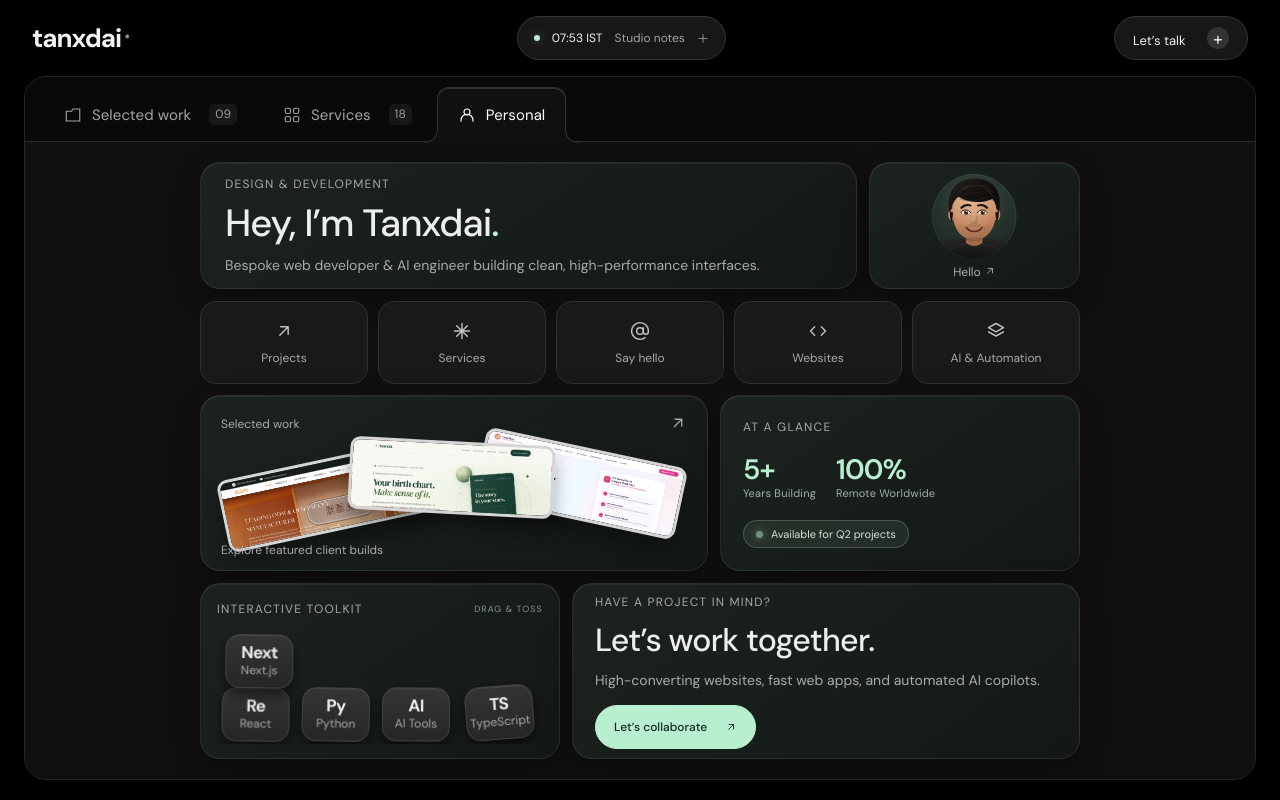
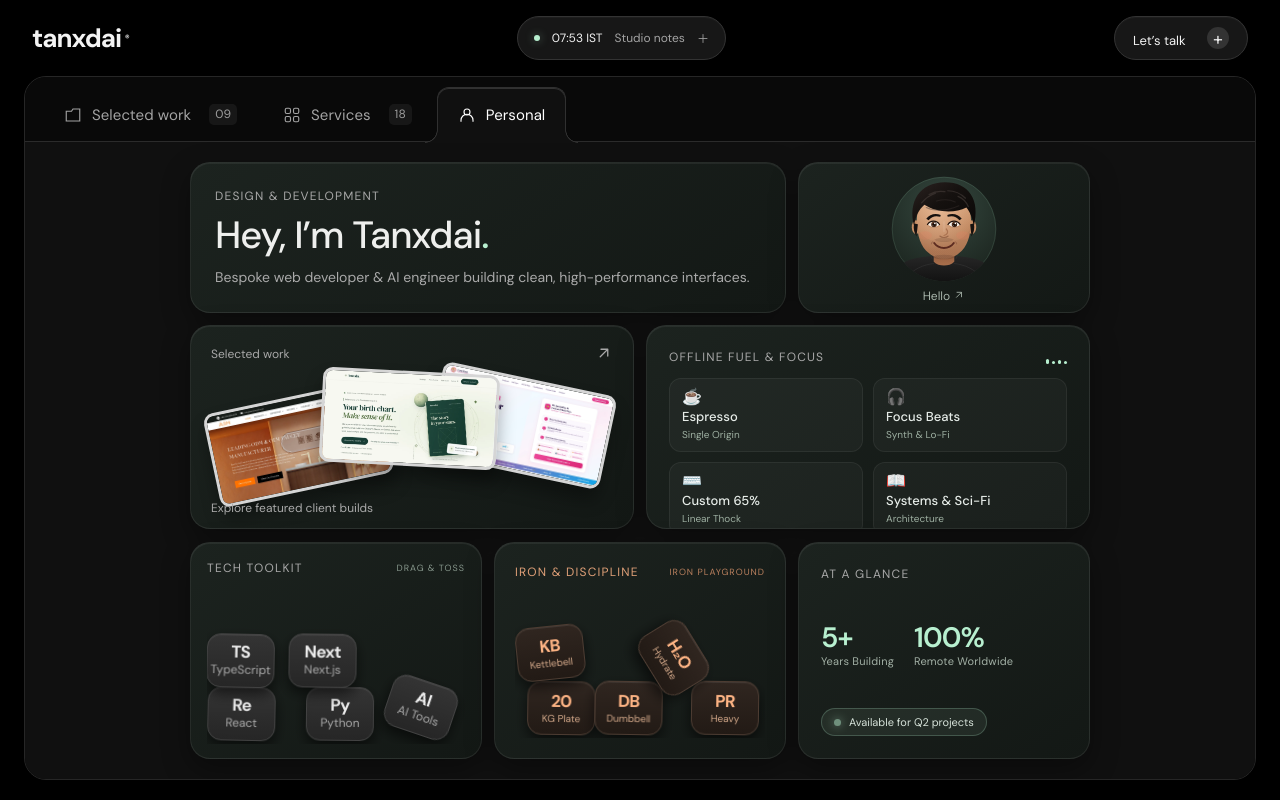
Before and after one commit to tanudai/tanxdai-portfolio, a React (Vite) app: page / in a window 1280 px wide. Both pictures are taken after a click on the tab "Personal". Built offline with nearby package versions, Linux system fonts and the light colour scheme.

Commit message:
UI/UX: Replace redundant shortcuts and CTA with interactive Iron & Discipline gym physics playground and Offline Fuel & Focus card

```diff
--- a/src/App.jsx
+++ b/src/App.jsx
@@ -184,6 +184,16 @@ function Personal({ onWork, onServices, onContact }) {
     { key: 'auto', node: <><b>Auto</b><small>Workflows</small></> },
   ];
 
+  const gymItems = [
+    { key: 'plate', node: <><b>20</b><small>KG Plate</small></> },
+    { key: 'db', node: <><b>DB</b><small>Dumbbell</small></> },
+    { key: 'pr', node: <><b>PR</b><small>Heavy</small></> },
+    { key: 'kb', node: <><b>KB</b><small>Kettlebell</small></> },
+    { key: 'h2o', node: <><b>H₂O</b><small>Hydrate</small></> },
+    { key: 'protein', node: <><b>Pro</b><small>Fuel</small></> },
+    { key: 'sleep', node: <><b>8h</b><small>Recovery</small></> },
+  ];
+
   return <div className="personal-bento">
     <article className="bento-intro">
       <span className="bento-label">DESIGN & DEVELOPMENT</span>
@@ -196,14 +206,6 @@ function Personal({ onWork, onServices, onContact }) {
       <motion.span {...useMagnetic()}>Hello <Icon name="arrowUpRight" /></motion.span>
     </motion.div>
 
-    <div className="bento-shortcuts" aria-label="Explore my work">
-      <button onClick={onWork}><span><Icon name="arrowUpRight" /></span>Projects</button>
-      <button onClick={() => onServices()}><span><Icon name="sparkle" /></span>Services</button>
-      <button onClick={onContact}><span><Icon name="at" /></span>Say hello</button>
-      <button onClick={() => onServices('Websites')}><span><Icon name="code" /></span>Websites</button>
-      <button onClick={() => onServices('AI & automation')}><span><Icon name="layers" /></span>AI & Automation</button>
-    </div>
-
     <button className="bento-work" onClick={onWork}>
       <span className="bento-card-top">Selected work <span><Icon name="arrowUpRight" /></span></span>
       <div className="bento-previews">
@@ -213,6 +215,40 @@ function Personal({ onWork, onServices, onContact }) {
       </div>
       <span className="bento-footnote">Explore featured client builds</span>
     </button>
+
+    <article className="bento-fuel">
+      <div className="bento-card-top">
+        <span className="bento-label">OFFLINE FUEL & FOCUS</span>
+        <div className="eq-container" aria-hidden="true">
+          <span className="eq-bar" />
+          <span className="eq-bar" />
+          <span className="eq-bar" />
+          <span className="eq-bar" />
+        </div>
+      </div>
+      <div className="fuel-content">
+        <div className="fuel-pill"><span>☕</span><b>Espresso</b><small>Single Origin</small></div>
+        <div className="fuel-pill"><span>🎧</span><b>Focus Beats</b><small>Synth & Lo-Fi</small></div>
+        <div className="fuel-pill"><span>⌨️</span><b>Custom 65%</b><small>Linear Thock</small></div>
+        <div className="fuel-pill"><span>📖</span><b>Systems & Sci-Fi</b><small>Architecture</small></div>
+      </div>
+    </article>
+
+    <article className="bento-tools">
+      <div className="bento-card-top">
+        <span className="bento-label">TECH TOOLKIT</span>
+        <small className="drag-hint">Drag & toss</small>
+      </div>
+      <PhysicsPile label="Interactive toolkit" variant="tile" items={playgroundItems} />
+    </article>
+
+    <article className="bento-gym">
+      <div className="bento-card-top">
+        <span className="bento-label">IRON & DISCIPLINE</span>
+        <small className="drag-hint">Iron playground</small>
+      </div>
+      <PhysicsPile label="Gym playground" variant="gym" items={gymItems} />
+    </article>
 
     <article className="bento-stats">
       <span className="bento-label">AT A GLANCE</span>
@@ -230,23 +266,6 @@ function Personal({ onWork, onServices, onContact }) {
         <span className="pulse-dot" />
         <span>Available for Q2 projects</span>
       </div>
-    </article>
-
-    <article className="bento-tools">
-      <div className="bento-card-top">
-        <span className="bento-label">INTERACTIVE TOOLKIT</span>
-        <small className="drag-hint">Drag & toss</small>
-      </div>
-      <PhysicsPile label="Interactive toolkit" variant="tile" items={playgroundItems} />
-    </article>
-
-    <article className="bento-collab">
-      <span className="bento-label">HAVE A PROJECT IN MIND?</span>
-      <h2>Let’s work<br />{' '}together.</h2>
-      <p>High-converting websites, fast web apps, and automated AI copilots.</p>
-      <motion.button onClick={onContact} {...useMagnetic()}>
-        Let’s collaborate <span><Icon name="arrowUpRight" /></span>
-      </motion.button>
     </article>
   </div>;
 }
--- a/src/physics.css
+++ b/src/physics.css
@@ -17,6 +17,11 @@
 .phys-tile { width: 68px; height: 54px; flex-direction: column; gap: 3px; border-radius: 14px; }
 .phys-tile b { font-size: 17px; letter-spacing: -.04em; line-height: 1; color: #ececec; }
 .phys-tile small { font-size: var(--text-label); line-height: 1.1; color: #aaa; }
+.phys-gym { width: 68px; height: 54px; flex-direction: column; gap: 3px; border-radius: 14px; background: linear-gradient(180deg, #302620, #221a15); border: 1px solid #4d3c32; }
+.phys-gym:hover { background: linear-gradient(180deg, #3a2e26, #2a201a); border-color: #ffaa71; }
+.phys-gym b { font-size: 17px; letter-spacing: -.04em; line-height: 1; color: #ffb585; }
+.phys-gym small { font-size: 10px; line-height: 1.1; color: #d4a98a; }
+.phys-gym.is-dragging { border-color: #ffaa71; color: #fff; box-shadow: 0 14px 26px #000b, 0 0 0 1px #ffaa7133, inset 0 1px 0 #ffffff22; }
 
 /* Phones: the two physics cards need room to pile, so they take the full width and the Selected work preview steps aside
    (the Projects shortcut and the Work tab still lead there). Rows share the height; the pile fields keep at least ~60px. */
```
Also changed, not shown: src/workspace.css.
